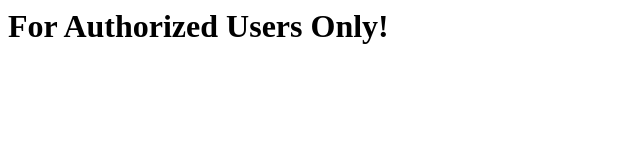
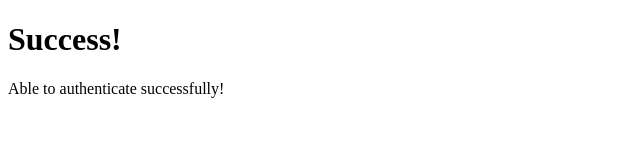
Before and after one commit to a5huynh/oauth2_proxy, a plain HTML site: page examples/nginx/demo/index.html in a window 1280 px wide. Shown: the whole page, without its empty margins (0-640 px from the left). Drawn offline with Linux system fonts and the light colour scheme.

Commit message:
More useful Example
This commit updates the nginx example to be more useful -- it will now
return a success page if authentication is set up correctly, rather than
just always redirecting to authentication.

```diff
--- a/examples/nginx/demo/index.html
+++ b/examples/nginx/demo/index.html
@@ -1,5 +1,10 @@
-<html>
-<body>
-    <h1>For Authorized Users Only!</h1>
-</body>
+<!DOCTYPE html>
+<html lang=en>
+  <head>
+    <title>Authorization Successful!</title>
+  </head>
+  <body>
+    <h1>Success!</h1>
+    <p>Able to authenticate successfully!</p>
+  </body>
 </html>
```
Also changed, not shown: 2 other files.
